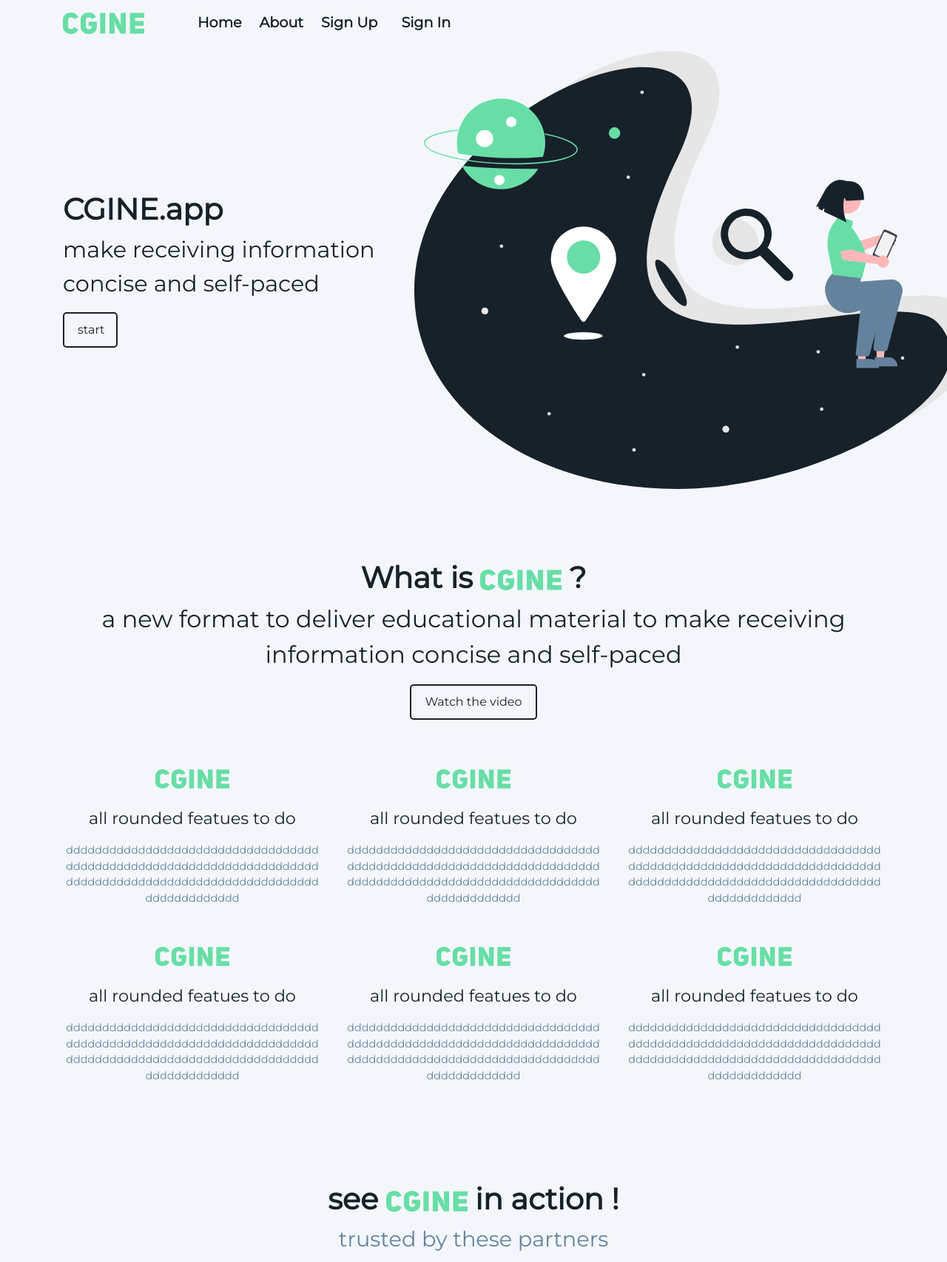
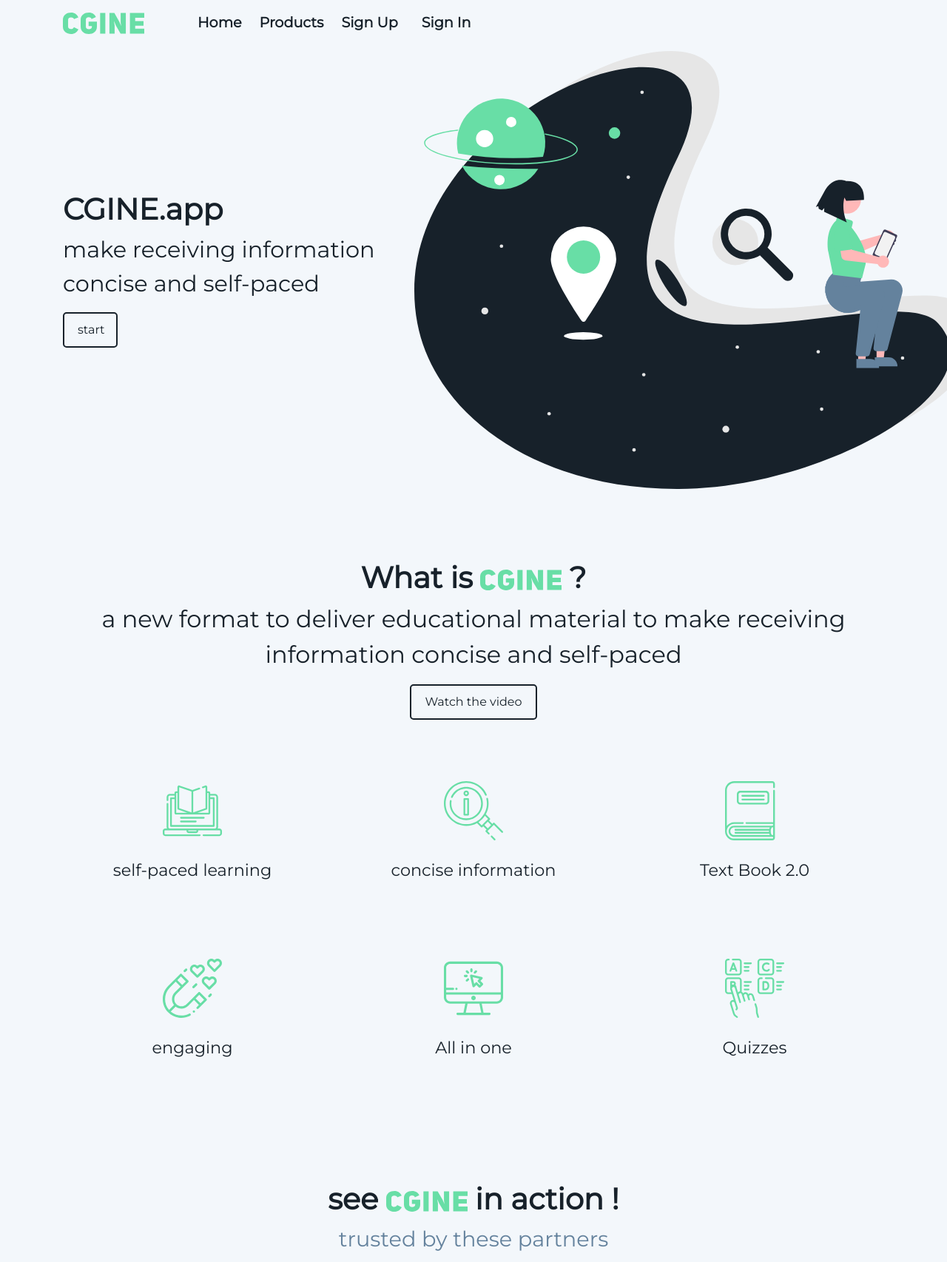
Before and after one commit to abdullahMosibah/cgine, a Django app: page / in a window 1280 px wide; the page is wider, and only the part inside the window is pictured. Shown: the top 1706 px of that part at 74% size. Run offline with Django 3.2, Linux system fonts and the light colour scheme; some libraries are stand-ins or nearby versions.

Commit message:
js probelm semi-hot fix

```diff
--- a/cgine/static/js/project.js
+++ b/cgine/static/js/project.js
@@ -1,15 +1,9 @@
-$(document).ready(function () {
-    $("#disclaimer").modal('show');
-});
+
 let playButtons = document.querySelectorAll(".play_button");
 const AudioContext = window.AudioContext || window.webkitAudioContext;
 const audioContext = new AudioContext();
-
 let test_audios = document.querySelectorAll(".test_audio");
 
-
-
-//event listener on the play button.
 
 for (let i = 0; i <= playButtons.length; i++) {
     let track = audioContext.createMediaElementSource(test_audios[i]);
@@ -35,72 +29,14 @@ for (let i = 0; i <= playButtons.length; i++) {
         playButtons[i].textContent = "play";
     }, false);
 }
+/* progress bar effect reference
+  let progressBar = document.getElementById("progress-bar");
 
 
+    // to add  the percentage progressBar effect
+    window.addEventListener('scroll', function () {
+      let max = document.body.scrollHeight - innerHeight;
+      progressBar.style.width = `${(pageYOffset / max) * 100}%`;
+    });
 
-
-let text_in_knowledge_blocks = document.querySelectorAll("#text-block");
-
-let disclaimer = document.getElementById("disclaimer");
-//--------------------- info box pop-up-------------------------------
-// info keyword that is located inside the info box
-let infoKeyword = document.getElementById("info_keyword");
-// the actual info box
-let infoBox = document.getElementById("info_box");
-// progress bar effect reference
-let progressBar = document.getElementById('progress-bar');
-// the buttons in the info box.
-let googleBtn = document.getElementById("google_btn");
-let googleScholarBtn = document.getElementById("google_scholar_btn");
-let popup_button = document.getElementById("popup_button");
-
-popup_button.addEventListener('click', function (){
-    $('#popup').modal('show');
-})
-
-//----------------------------------------------------------------------
-function google_search(evt) {
-    window.open(`https://www.google.com/search?q=${evt.target.myParam}`, '_blank');
-}
-
-function google_scholar_search(evt) {
-    window.open(`https://scholar.google.com/scholar?hl=en&as_sdt=0,5&q=${evt.target.myParam}`, "_blank");
-
-}
-
-
-
-function populate_info_box(keyword) {
-    infoKeyword.textContent = keyword;
-    //listener for the google normal search
-    googleBtn.addEventListener("click", google_search);
-    googleBtn.myParam = keyword;
-    //listener for the google scholar search.
-    googleScholarBtn.addEventListener('click', google_scholar_search);
-    googleScholarBtn.myParam = keyword;
-    // to make the info box disappear when clicked at any location at the document.
-    window.addEventListener('click', function () {
-        infoBox.classList.remove("show");
-    })
-    //googleBtn.removeEventListener("click", google_search(keyword));
-
-
-// for each span that contains text
-
-}
-
-text_in_knowledge_blocks.forEach(function (e) {
-    // double click event listener
-    e.addEventListener("dblclick", function (f) {
-        // to populate the info box + to make it appear when double clicked at any text.
-        populate_info_box(e.textContent);
-        infoBox.classList.add("show");
-
-    })
-});
-
-// to add  the percentage progressBar effect
-window.addEventListener('scroll', function () {
-    let max = document.body.scrollHeight - innerHeight;
-    progressBar.style.width = `${(pageYOffset / max) * 100}%`;
-});
+ */
--- a/cgine/templates/base.html
+++ b/cgine/templates/base.html
@@ -1,4 +1,5 @@
-{% load static i18n %}<!DOCTYPE html>
+{% load static i18n %}
+<!DOCTYPE html>
 <html lang="en">
 <head>
   <meta charset="utf-8">
@@ -8,53 +9,27 @@
   <meta name="description"
         content="cgine is a new format to deliver educational material to make receiving information concise and self-paced">
   <meta name="author" content="abdullah mosaibah">
-  <!-- Global site tag (gtag.js) - Google Analytics -->
-  <script async src="https://www.googletagmanager.com/gtag/js?id=G-8R9WMDV5D3"></script>
-  <!-- TODO:change to production -->
-  <script src="https://cdn.jsdelivr.net/npm/vue@2/dist/vue.js"></script>
 
-  <script>
-    window.dataLayer = window.dataLayer || [];
-
-    function gtag() {
-      dataLayer.push(arguments);
-    }
-
-    gtag('js', new Date());
-
-    gtag('config', 'G-8R9WMDV5D3');
-  </script>
   <link rel="icon" href="{% static 'images/logo_black.svg' %}">
-  <!-- HTML5 shim, for IE6-8 support of HTML5 elements -->
-  <!--[if lt IE 9]>
   <script src="https://cdnjs.cloudflare.com/ajax/libs/html5shiv/3.7.3/html5shiv.min.js"></script>
-  <![endif]-->
 
 
-  <!-- linking monserrat from google fonts -->
-  <link rel="preconnect" href="https://fonts.gstatic.com">
-  <link href="https://fonts.googleapis.com/css2?family=Montserrat&display=swap" rel="stylesheet">
 
   {% block css %}
-
+    <link rel="preconnect" href="https://fonts.gstatic.com">
+    <link href="https://fonts.googleapis.com/css2?family=Montserrat&display=swap" rel="stylesheet">
     <!-- Latest compiled and minified Bootstrap CSS -->
     <link href="https://stackpath.bootstrapcdn.com/bootstrap/4.3.1/css/bootstrap.min.css" rel="stylesheet"
           integrity="sha384-ggOyR0iXCbMQv3Xipma34MD+dH/1fQ784/j6cY/iJTQUOhcWr7x9JvoRxT2MZw1T" crossorigin="anonymous">
 
 
-    <!-- Your stuff: Third-party CSS libraries go here -->
-
-    <!-- This file stores project-specific CSS -->
-
     <link href="{% static 'css/project.css' %}" rel="stylesheet">
-
 
   {% endblock %}
   <!-- Le javascript
   ================================================== -->
   {# Placed at the top of the document so pages load faster with defer #}
   {% block javascript %}
-
     <!-- Bootstrap JS and its dependencies-->
     <script defer src="https://code.jquery.com/jquery-3.3.1.slim.min.js"
             integrity="sha384-q8i/X+965DzO0rT7abK41JStQIAqVgRVzpbzo5smXKp4YfRvH+8abtTE1Pi6jizo"
@@ -68,21 +43,29 @@
 
     <!-- Your stuff: Third-party javascript libraries go here -->
 
+    <script async src="https://www.googletagmanager.com/gtag/js?id=G-8R9WMDV5D3"></script>
+    <!-- TODO:change to production -->
+    <script src="https://cdn.jsdelivr.net/npm/vue@2/dist/vue.js"></script>
 
+    <script>
+      window.dataLayer = window.dataLayer || [];
+
+      function gtag() {
+        dataLayer.push(arguments);
+      }
+
+      gtag('js', new Date());
+
+      gtag('config', 'G-8R9WMDV5D3');
+    </script>
     <!-- place project specific Javascript in this file -->
 
     <script defer src="{% static 'js/project.js' %}"></script>
-
   {% endblock javascript %}
-
 </head>
 
 <body>
-
 {% block content %}
-
-
 {% endblock content %}
-
 </body>
 </html>
--- a/cgine/templates/navbar.html
+++ b/cgine/templates/navbar.html
@@ -18,7 +18,7 @@
         </li>
         <li class="nav-item">
           {# URL provided by django-allauth/account/urls.py #}
-          <a class="nav-link pr-3" href="{% url 'main:home' %}"> <strong>About</strong></a>
+          <a class="nav-link pr-3" href="{% url 'main:home' %}"> <strong>Products</strong></a>
         </li>
 
         {% if request.user.is_authenticated %}
--- a/cgine/templates/pages/home.html
+++ b/cgine/templates/pages/home.html
@@ -24,7 +24,8 @@
         <h1 class="hero-title"><strong>CGINE.app</strong></h1>
         <p class="text-start hero-description"> make receiving
           information concise and self-paced</p>
-        <button type="button" onclick="window.location.href='#feature_box';" id="action_button" class="button-outline col-lg-2 col-sm-12 ">
+        <button type="button" onclick="window.location.href='#click_action';" id="action_button"
+                class="button-outline col-lg-2 col-sm-12 ">
           start
         </button>
       </div>
@@ -50,67 +51,61 @@
     <div class="row justify-content-center mt-5 mb-5">
 
       <div id="feature_box" class="d-flex flex-column feature-box   rounded justify-content-center col-lg-4 col-sm-12 ">
-        <img class="mx-auto d-block" src="{% static 'images/logo_black.svg' %} " width="100" alt="">
+        <img class="mx-auto d-block" src="{% static 'images/learning.svg' %} " width="80" alt="">
         <p class="text-center text-break mt-4">
-          all rounded featues to do
+          self-paced learning
         </p>
         <p class="text-center text-break detail">
-          dddddddddddddddddddddddddddddddddddddddddddddddddddddddddddddddddddddddddddddddddddddddddddddddddddddddddddddddddddddd
         </p>
       </div>
 
       <div id="feature_box" class="d-flex flex-column feature-box   rounded justify-content-center col-lg-4 col-sm-12 ">
-        <img class="mx-auto d-block" src="{% static 'images/logo_black.svg' %} " width="100" alt="">
+        <img class="mx-auto d-block" src="{% static 'images/concise.svg' %} " width="80" alt="">
         <p class="text-center text-break mt-4">
-          all rounded featues to do
+          concise information
         </p>
         <p class="text-center text-break detail">
-          dddddddddddddddddddddddddddddddddddddddddddddddddddddddddddddddddddddddddddddddddddddddddddddddddddddddddddddddddddddd
         </p>
       </div>
 
       <div id="feature_box" class="d-flex flex-column feature-box   rounded justify-content-center col-lg-4 col-sm-12 ">
-        <img class="mx-auto d-block" src="{% static 'images/logo_black.svg' %} " width="100" alt="">
+        <img class="mx-auto d-block" src="{% static 'images/textbook.svg' %} " width="80" alt="">
         <p class="text-center text-break mt-4">
-          all rounded featues to do
+          Text Book 2.0
         </p>
         <p class="text-center text-break detail">
-          dddddddddddddddddddddddddddddddddddddddddddddddddddddddddddddddddddddddddddddddddddddddddddddddddddddddddddddddddddddd
         </p>
       </div>
 
       <div id="feature_box" class="d-flex flex-column feature-box   rounded justify-content-center col-lg-4 col-sm-12 ">
-        <img class="mx-auto d-block" src="{% static 'images/logo_black.svg' %} " width="100" alt="">
+        <img class="mx-auto d-block" src="{% static 'images/engage.svg' %} " width="80" alt="">
         <p class="text-center text-break mt-4">
-          all rounded featues to do
+          engaging
         </p>
         <p class="text-center text-break detail">
-          dddddddddddddddddddddddddddddddddddddddddddddddddddddddddddddddddddddddddddddddddddddddddddddddddddddddddddddddddddddd
         </p>
       </div>
 
       <div id="feature_box" class="d-flex flex-column feature-box   rounded justify-content-center col-lg-4 col-sm-12 ">
-        <img class="mx-auto d-block" src="{% static 'images/logo_black.svg' %} " width="100" alt="">
+        <img class="mx-auto d-block" src="{% static 'images/allinone.svg' %} " width="80" alt="">
         <p class="text-center text-break mt-4">
-          all rounded featues to do
+          All in one
         </p>
         <p class="text-center text-break detail">
-          dddddddddddddddddddddddddddddddddddddddddddddddddddddddddddddddddddddddddddddddddddddddddddddddddddddddddddddddddddddd
         </p>
       </div>
 
       <div id="feature_box" class="d-flex flex-column feature-box   rounded justify-content-center col-lg-4 col-sm-12 ">
-        <img class="mx-auto d-block" src="{% static 'images/logo_black.svg' %} " width="100" alt="">
+        <img class="mx-auto d-block" src="{% static 'images/quiz.svg' %} " width="80" alt="">
         <p class="text-center text-break mt-4">
-          all rounded featues to do
+          Quizzes
         </p>
         <p class="text-center text-break detail">
-          dddddddddddddddddddddddddddddddddddddddddddddddddddddddddddddddddddddddddddddddddddddddddddddddddddddddddddddddddddddd
         </p>
       </div>
     </div>
     <div class="row justify-content-center mt-5 mb-5">
-      <h1 class="text-center col-12 mt-5"><strong> see <img src="{% static 'images/logo_black.svg' %}"
+      <h1 class="text-center col-12 mt-5" id="click_action"><strong> see <img src="{% static 'images/logo_black.svg' %}"
                                                             width="110" alt=""> in action !</strong></h1>
       <p class="text-center col-12 testimonial">trusted by these partners</p>
 
@@ -135,7 +130,6 @@
   </div>
 
   <script>
-
 
     let feature_boxes = document.querySelectorAll("#feature_box");
     feature_boxes.forEach(function (e) {
```
Also changed, not shown: cgine/templates/pages/lesson_page.html (+65 -3 lines), cgine/templates/pages/vue_test.html (+36 -11 lines), cgine/static/images/allinone.svg (added), cgine/static/images/concise.svg (added), cgine/static/images/engage.svg (added), cgine/static/images/learning.svg (added), cgine/static/images/quiz.svg (added), cgine/static/images/textbook.svg (added).
